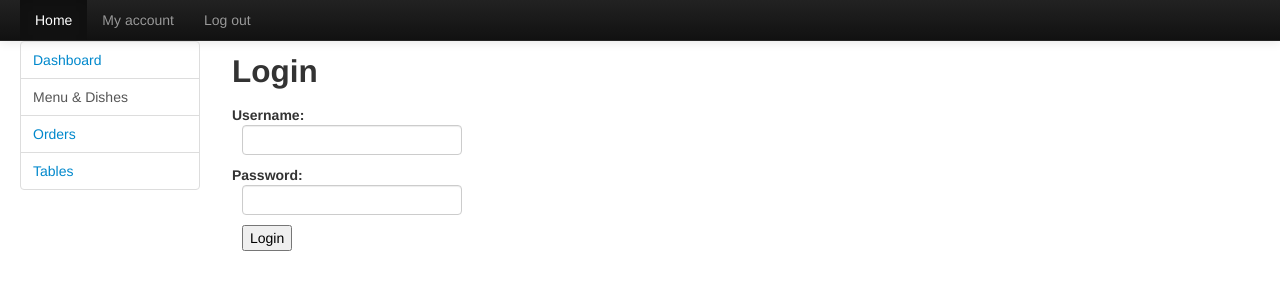
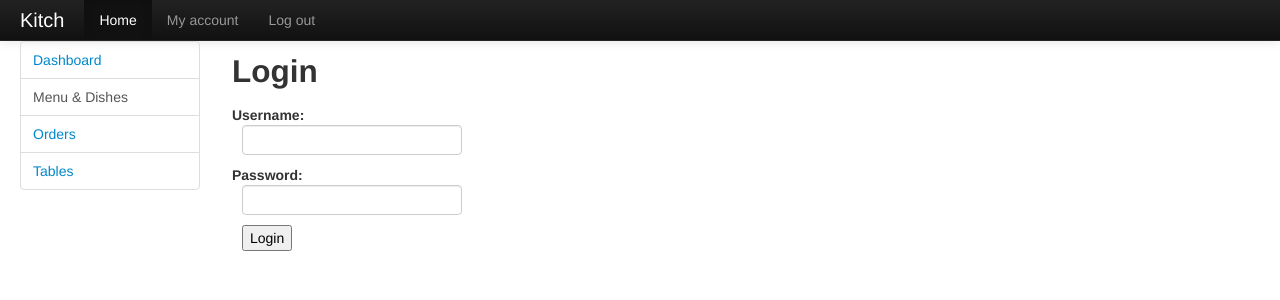
Before and after one commit to necronet/kitchkitch, a Flask app: page /login/ in a window 1280 px wide. Shown: the top 300 px of the page. Run offline with Flask 2, Linux system fonts and the light colour scheme; parts of the project's set-up code (start-up, migrations or seed data) failed here and were passed over; some libraries are stand-ins or nearby versions.

Commit message:
Add brand to the templates

```diff
--- a/kitch/templates/layout.html
+++ b/kitch/templates/layout.html
@@ -13,6 +13,7 @@
 
 <div class="navbar navbar-inverse navbar-static-top">
   <div class="navbar-inner">
+    <a class="brand" href="#">Kitch</a>
     <ul class="nav">
       <li class="active"><a href="#">Home</a></li>
       <li><a href="#myaccount">My account</a></li>
```
